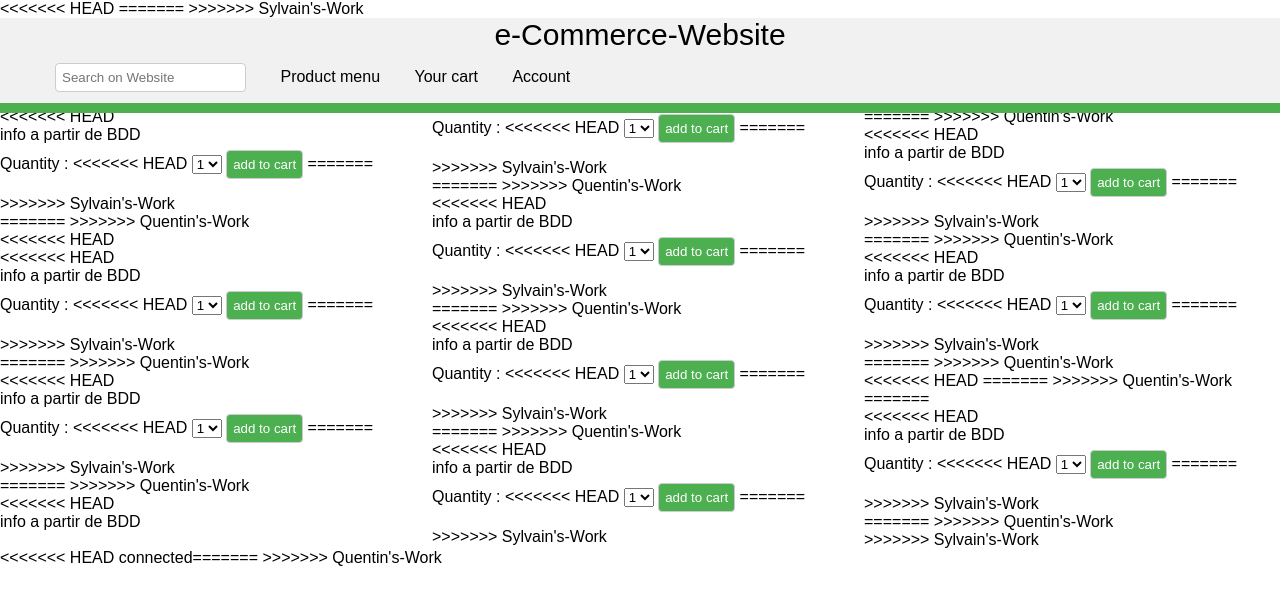
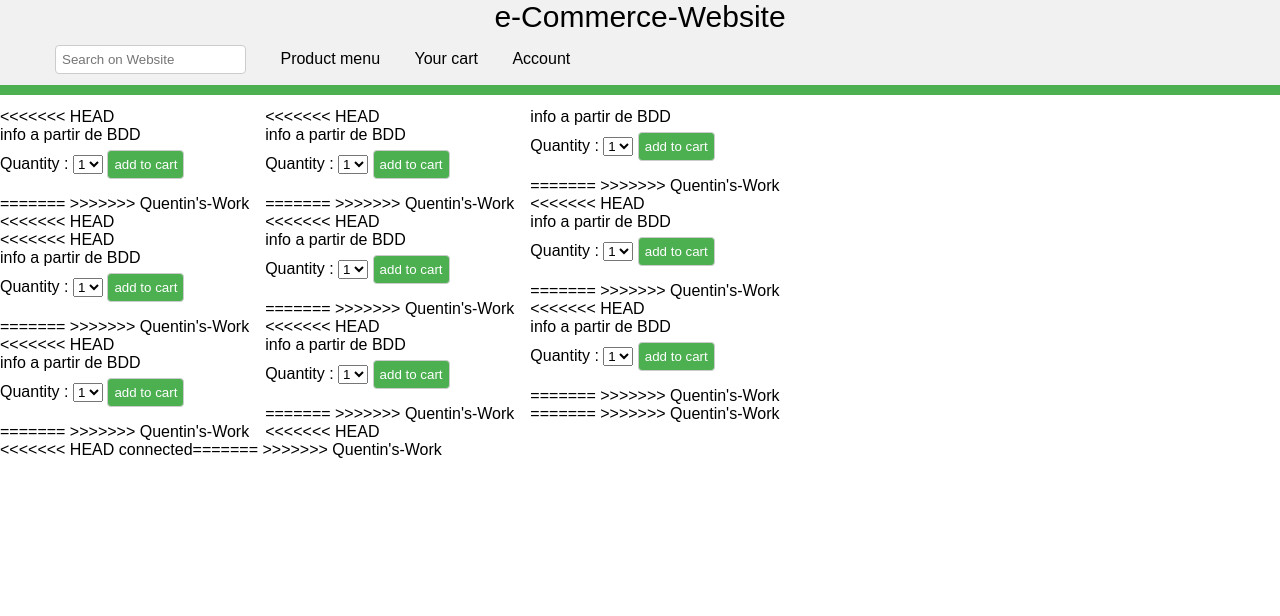
Before and after one commit to TechnoWebProject/e-Commerce-Website, a PHP site: page /Pages/products.php in a window 1280 px wide. Shown: the top 616 px of the page. Run offline with PHP 8.4, Linux system fonts and the light colour scheme; data that the repository does not hold is empty.

Commit message:
Revert "Merge branch 'Sylvain's-Work' into Dynamique_V1"
This reverts commit 2a7e9515e382505d6fece117e9e5c9a966379285, reversing
changes made to eaa5074349297788d5f5bb51effa42dfaade440d.

```diff
--- a/Pages/article.php
+++ b/Pages/article.php
@@ -6,7 +6,6 @@
 
 	<form action="">
 	<label>Quantity :</label>
-<<<<<<< HEAD
 	<SELECT name="quantity" size="1">
 	<OPTION>1
 	<OPTION>2
@@ -14,8 +13,6 @@
 	<OPTION>4
 	</SELECT>
 	<input type="submit" value="add to cart">
-=======
->>>>>>> Sylvain's-Work
 	</form>
 	</b>
 =======
--- a/Pages/cart.php
+++ b/Pages/cart.php
@@ -5,7 +5,6 @@
 <link rel="stylesheet" href="..\Styles\article.css">
 <link rel="stylesheet" href="..\Styles\main.css"></head>
 
-<<<<<<< HEAD
 <?php include 'header.php'; ?>
 
 <body>
@@ -25,11 +24,6 @@
 		<?php include 'article.php'; ?>
 		<?php include 'article.php'; ?>
 		<?php include 'article.php'; ?>
-=======
-
-
-?>
->>>>>>> Sylvain's-Work
 	</div>
 </body>
 </html>
--- a/Pages/index.php
+++ b/Pages/index.php
@@ -1,5 +1,4 @@
 <!doctype html>
-<<<<<<< HEAD
 <<<<<<< HEAD
 <head>
 <link rel="stylesheet" href="..\Styles\main.css">
@@ -9,8 +8,6 @@
 <link rel="stylesheet" href="..\Styles\article.css">
 </head>
 
-=======
->>>>>>> Sylvain's-Work
 <html>
 
 <?php include 'header.php'; ?>
--- a/Pages/products.php
+++ b/Pages/products.php
@@ -1,6 +1,5 @@
 <!doctype html>
 <head><link rel="stylesheet" href="..\Styles\3columns.css">
-<<<<<<< HEAD
 
 <link rel="stylesheet" href="..\Styles\main.css"></head>
 
@@ -11,10 +10,6 @@
 
 <link rel="stylesheet" href="..\Styles\products.css"></head>
 
-=======
-<link rel="stylesheet" href="..\Styles\main.css">
-<link rel="stylesheet" href="..\Styles\products.css"></head>
->>>>>>> Sylvain's-Work
 <html>
 
 <?php include 'header.php'; ?>
@@ -35,12 +30,8 @@
 		<?php include 'article.php'; ?>
 		<?php include 'article.php'; ?>
 		<?php include 'article.php'; ?>
-<<<<<<< HEAD
 =======
 >>>>>>> Quentin's-Work
-=======
-		<?php include 'article.php'; ?>
->>>>>>> Sylvain's-Work
 
 
 	</div>
--- a/Styles/article.css
+++ b/Styles/article.css
@@ -7,7 +7,6 @@
 
 }
 
-<<<<<<< HEAD
 
 img{
 
@@ -21,8 +20,6 @@
 }
 
 .article li{
-=======
->>>>>>> Sylvain's-Work
 	font-family: arial;
 	font-weight : normal;
 	color : #BBBBBB;
```
